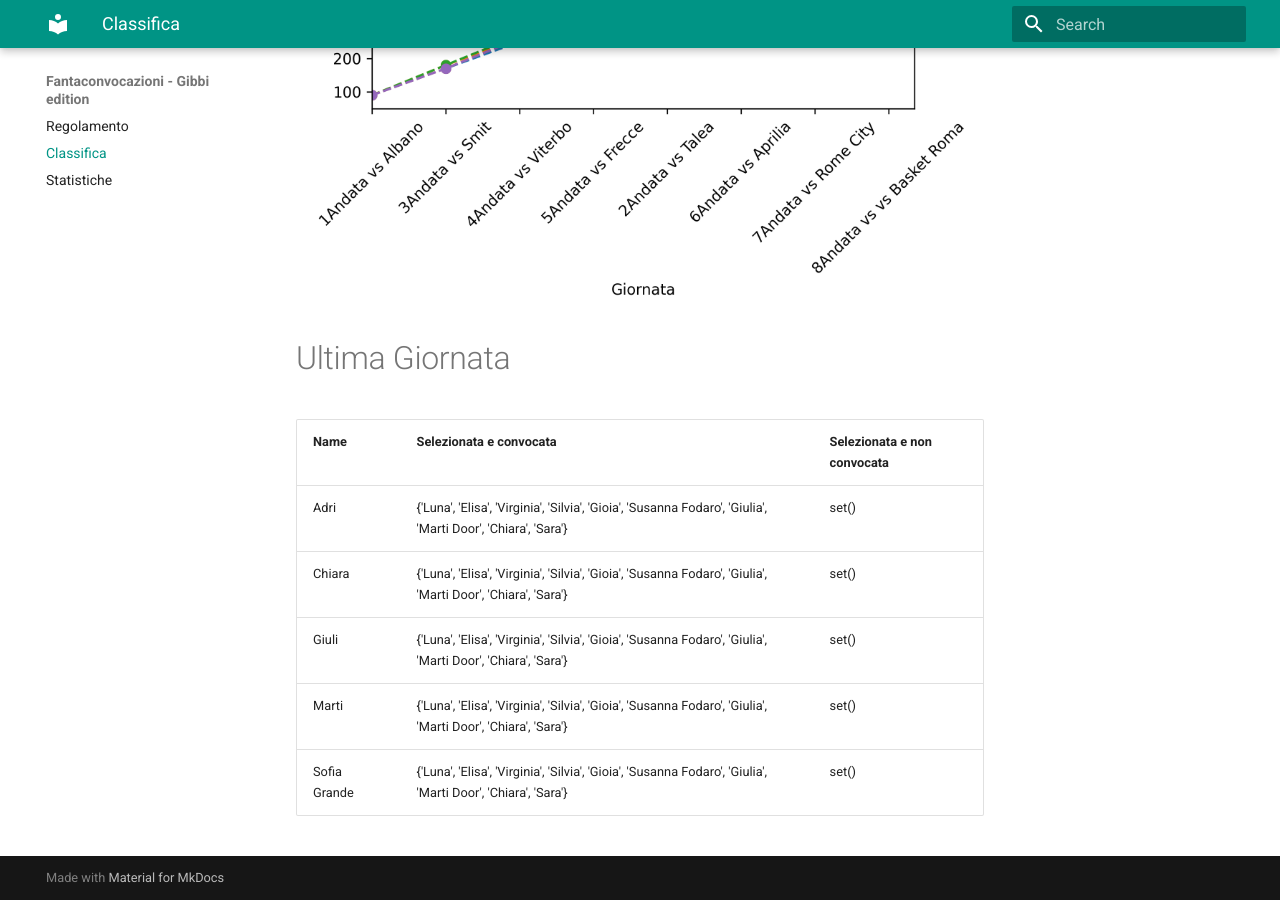
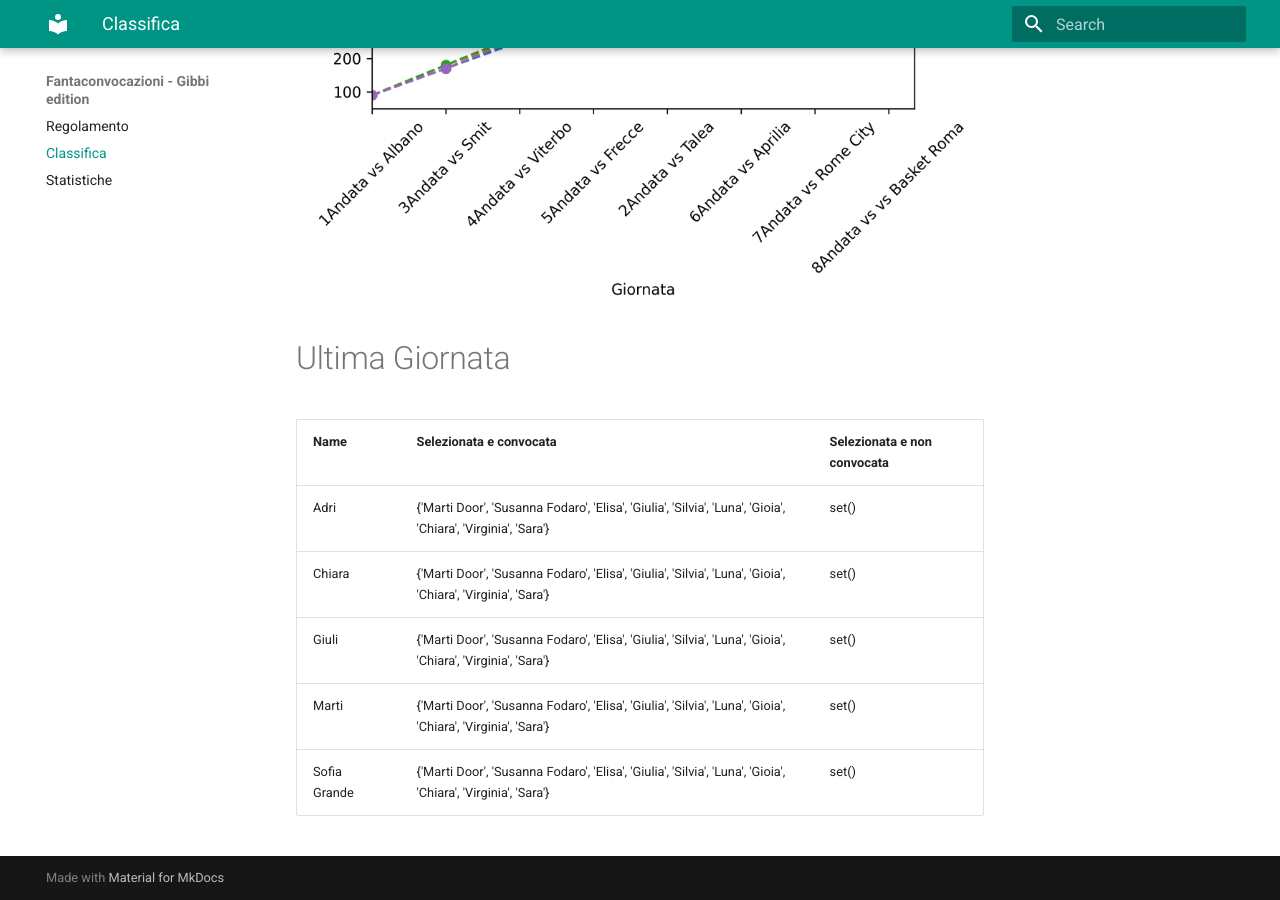
Before and after one commit to martinig94/fantagibbi, an MkDocs documentation site: the page built from docs/Classifica.md, in a window 1280 px wide and 900 px high, scrolled down 810 px. Built offline with MkDocs 1.6.1 and Material for MkDocs 9.7.7, drawn with Linux system fonts in a browser that asks for light colours.

Commit message:
Auto-update from main.py

```diff
--- a/docs/Classifica.md
+++ b/docs/Classifica.md
@@ -18,9 +18,9 @@
 <!-- START_TABLE CORRECT -->
 | Name         | Selezionata e convocata                                                                                      | Selezionata e non convocata   |
 |:-------------|:-------------------------------------------------------------------------------------------------------------|:------------------------------|
-| Adri         | {'Luna', 'Elisa', 'Virginia', 'Silvia', 'Gioia', 'Susanna Fodaro', 'Giulia', 'Marti Door', 'Chiara', 'Sara'} | set()                         |
-| Chiara       | {'Luna', 'Elisa', 'Virginia', 'Silvia', 'Gioia', 'Susanna Fodaro', 'Giulia', 'Marti Door', 'Chiara', 'Sara'} | set()                         |
-| Giuli        | {'Luna', 'Elisa', 'Virginia', 'Silvia', 'Gioia', 'Susanna Fodaro', 'Giulia', 'Marti Door', 'Chiara', 'Sara'} | set()                         |
-| Marti        | {'Luna', 'Elisa', 'Virginia', 'Silvia', 'Gioia', 'Susanna Fodaro', 'Giulia', 'Marti Door', 'Chiara', 'Sara'} | set()                         |
-| Sofia Grande | {'Luna', 'Elisa', 'Virginia', 'Silvia', 'Gioia', 'Susanna Fodaro', 'Giulia', 'Marti Door', 'Chiara', 'Sara'} | set()                         |
+| Adri         | {'Marti Door', 'Susanna Fodaro', 'Elisa', 'Giulia', 'Silvia', 'Luna', 'Gioia', 'Chiara', 'Virginia', 'Sara'} | set()                         |
+| Chiara       | {'Marti Door', 'Susanna Fodaro', 'Elisa', 'Giulia', 'Silvia', 'Luna', 'Gioia', 'Chiara', 'Virginia', 'Sara'} | set()                         |
+| Giuli        | {'Marti Door', 'Susanna Fodaro', 'Elisa', 'Giulia', 'Silvia', 'Luna', 'Gioia', 'Chiara', 'Virginia', 'Sara'} | set()                         |
+| Marti        | {'Marti Door', 'Susanna Fodaro', 'Elisa', 'Giulia', 'Silvia', 'Luna', 'Gioia', 'Chiara', 'Virginia', 'Sara'} | set()                         |
+| Sofia Grande | {'Marti Door', 'Susanna Fodaro', 'Elisa', 'Giulia', 'Silvia', 'Luna', 'Gioia', 'Chiara', 'Virginia', 'Sara'} | set()                         |
 <!-- END_TABLE CORRECT -->
```
